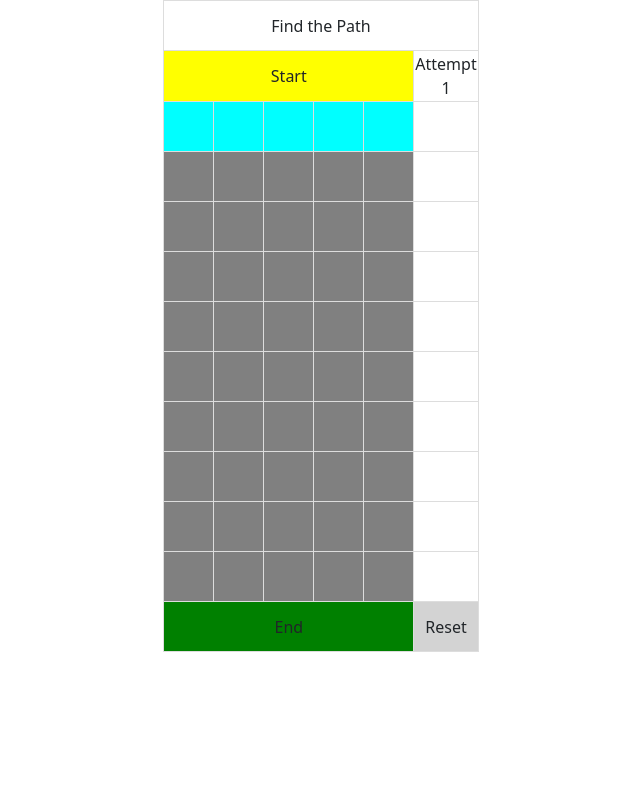
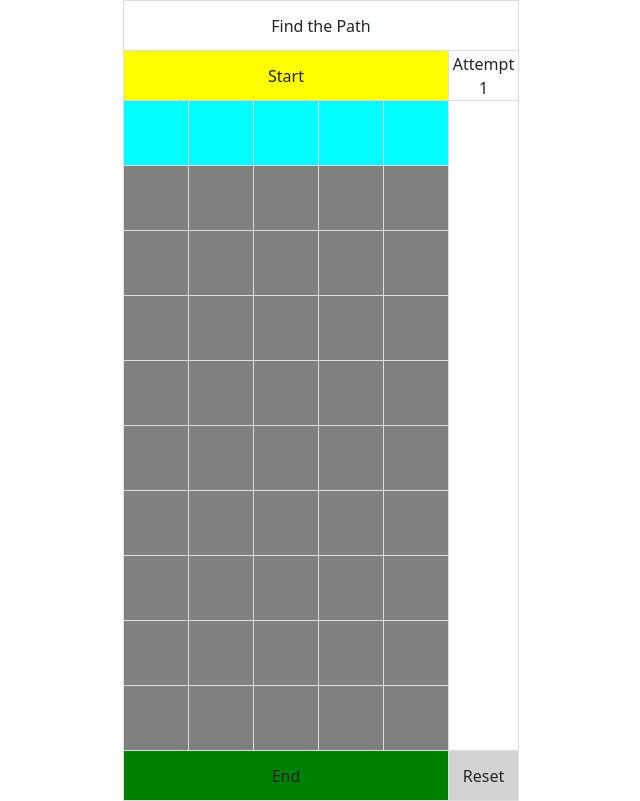
Before and after one commit to rmec26/simple-games, a plain HTML site: page find-the-path/index.html in a window 1280 px wide. Shown: the whole page, without its empty margins (319-959 px from the left). Drawn offline with nearby package versions, Linux system fonts and the light colour scheme.

Commit message:
Small tweaks to UI. Made the cell size be relative to the window size.

```diff
--- a/find-the-path/script.js
+++ b/find-the-path/script.js
@@ -3,6 +3,7 @@ function main() {
   let width = 5;
   let height = 10;
   let attempt = 0;
+  let baseLineSize = 50;
 
   const paramsString = window.location.search;
   const searchParams = new URLSearchParams(paramsString);
@@ -148,7 +149,7 @@ function main() {
       nextMoves.push([i, 0]);
     }
     updateMoveClasses()
-    attemptsCell.innerText = `Attempt ${attempt}`
+    attemptsCell.innerText = `Attempt\n${attempt}`
   }
 
   function play(x, y) {
@@ -170,6 +171,7 @@ function main() {
 
   function addTextLine(table, text, className, colNum = width + 1) {
     let line = document.createElement("tr");
+    line.style.height = `${baseLineSize}px`
     let cell = document.createElement("td");
     cell.innerText = text;
     if (className) {
@@ -177,7 +179,7 @@ function main() {
     }
     cell.colSpan = colNum;
     line.appendChild(cell);
-    container.appendChild(line);
+    table.appendChild(line);
     return line;
   }
 
@@ -195,33 +197,40 @@ function main() {
 
   function loadTable() {
     let container = document.getElementById("container");
-
+    //The *3 is for the title, start and end lines
+    let cellSize = ((window.innerHeight - baseLineSize * 3) / height) | 0;
     addTextLine(container, "Find the Path");
-    attemptsCell = addTextLineWithPadding(container, "Start", "valid", "Attempt");
-
+    attemptsCell = addTextLineWithPadding(container, "Start", "valid", "Attempt", "attempt");
+    // attemptsCell.style.width = "70px";
     for (let y = 0; y < height; y++) {
       let line = document.createElement("tr");
       let cellLine = [];
       for (let x = 0; x < width; x++) {
         let cell = document.createElement("td");
-        cell.x = x;
-        cell.y = y;
+        cell.style.height = `${cellSize}px`;
+        cell.style.width = `${cellSize}px`;
+        // cell.x = x;
+        // cell.y = y;
         cell.onclick = () => {
           play(x, y);
         }
         line.appendChild(cell);
         cellLine.push(cell);
       }
-      let padding = document.createElement("td");
+      if (y == 0) {
+        let padding = document.createElement("td");
+        padding.rowSpan = height;
+        line.appendChild(padding);
 
-      line.appendChild(padding);
+
+      }
+
 
       container.appendChild(line);
       cells.push(cellLine);
     }
 
     addTextLineWithPadding(container, "End", "end", "Reset", "reset").onclick = reset;
-    // addTextLine(container, "Reset", "reset").onclick = reset;
 
     reset()
   }
--- a/find-the-path/style.css
+++ b/find-the-path/style.css
@@ -1,8 +1,7 @@
 td {
-  width: 50px;
-  height: 50px;
   border: 1px solid #dddddd;
   text-align: center;
+  padding:0px
 }
 
 table {
@@ -32,3 +31,7 @@ table {
 .reset {
   background-color: lightgrey;
 }
+
+.attempt{
+  width: 70px;
+}
```
Also changed, not shown: find-the-path/TODO.txt.
